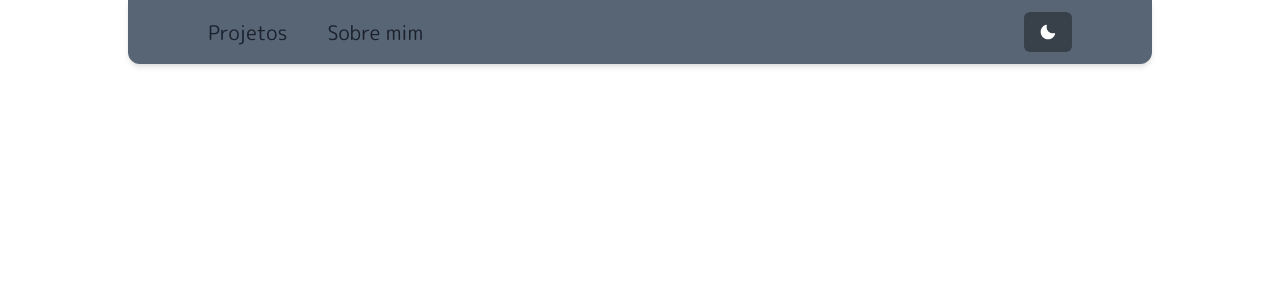
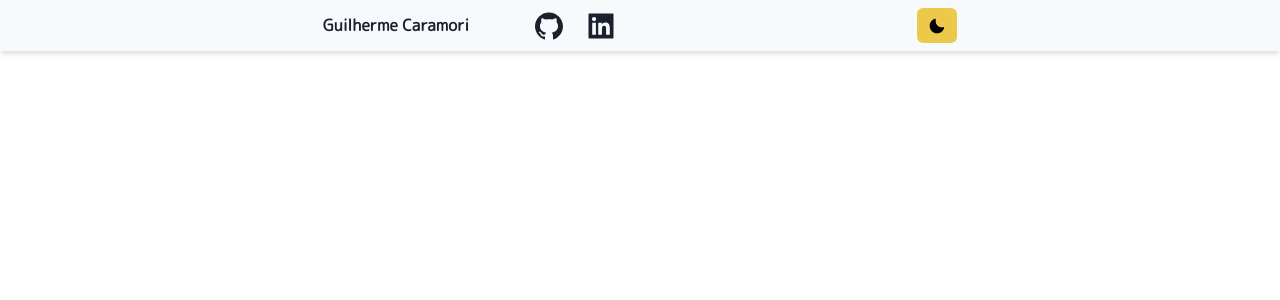
Before and after one commit to gcaramori/portfolio, a React (Create React App) app: page / in a window 1280 px wide. Shown: the top 300 px of the page. Built offline with nearby package versions, Linux system fonts and the light colour scheme.

Commit message:
Made some color mode adjustments and set the correct options in header navbar

```diff
--- a/package.json
+++ b/package.json
@@ -14,6 +14,7 @@
     "framer-motion": "^7.0.1",
     "react": "^18.2.0",
     "react-dom": "^18.2.0",
+    "react-icons": "^4.4.0",
     "react-scripts": "5.0.1",
     "three": "^0.143.0",
     "web-vitals": "^2.1.4"
--- a/src/components/header/Header.jsx
+++ b/src/components/header/Header.jsx
@@ -1,21 +1,32 @@
 import React from 'react'
-import { useColorMode } from '@chakra-ui/react';
+import { useColorMode, useColorModeValue } from '@chakra-ui/react';
 import { Heading, Flex, Box, Text, Link, Button } from '@chakra-ui/react'
 import { SunIcon, MoonIcon } from '@chakra-ui/icons';
 import { Scene, PerspectiveCamera } from 'three';
+import { IconContext } from 'react-icons';
+import { AiFillGithub, AiFillLinkedin } from 'react-icons/ai';
 
 const Header = () => {
     const { colorMode, toggleColorMode } = useColorMode();
+    const headerBg = useColorModeValue('gray.50', 'gray.800');
+    const fontColor = useColorModeValue('gray.800', 'white');
 
     return (
         <header>
-            <Flex justifyContent={'space-between'} alignItems={'center'} position='relative' px={20} py={3} bg={'#576574'} maxW="80%" mx="auto" boxShadow="md" borderBottomLeftRadius="xl" borderBottomRightRadius="xl">
+            <Flex justifyContent={'center'} alignItems={'center'} position='relative' px={20} py={2} bg={headerBg} boxShadow="md">
+                <Flex justifyContent={'space-between'} alignItems={'center'} mr='300px'>
+                    <Heading element={'h1'} href="#" display={'inline-block'} color={fontColor} fontSize={16} fontWeight={600} mr={16}>Guilherme Caramori</Heading>
+                    <IconContext.Provider value={{ size: "2em" }}>
+                        <Link href="https://github.com/gcaramori" display={'inline-block'} color={fontColor} mr={5} isExternal>
+                            <AiFillGithub />
+                        </Link>
+                        <Link href="https://www.linkedin.com/in/gcaramori/" display={'inline-block'} color={fontColor} isExternal>
+                            <AiFillLinkedin />
+                        </Link>
+                    </IconContext.Provider>
+                </Flex>
                 <Box>
-                    <Link href="#" fontSize={20} fontWeight={500} mr={10}>Projetos</Link>
-                    <Link href="#" fontSize={20} fontWeight={500}>Sobre mim</Link>
-                </Box>
-                <Box>
-                    <Button colorScheme='blackAlpha' variant='solid' onClick={() => toggleColorMode()}>
+                    <Button w='28px' h='35px' colorScheme='yellow' variant='solid' onClick={() => toggleColorMode()}>
                     { colorMode === 'dark' ? <SunIcon /> : <MoonIcon />}
                     </Button>
                 </Box>
```
Also changed, not shown: 1 other file (tests, documents, lock files or other folders).
